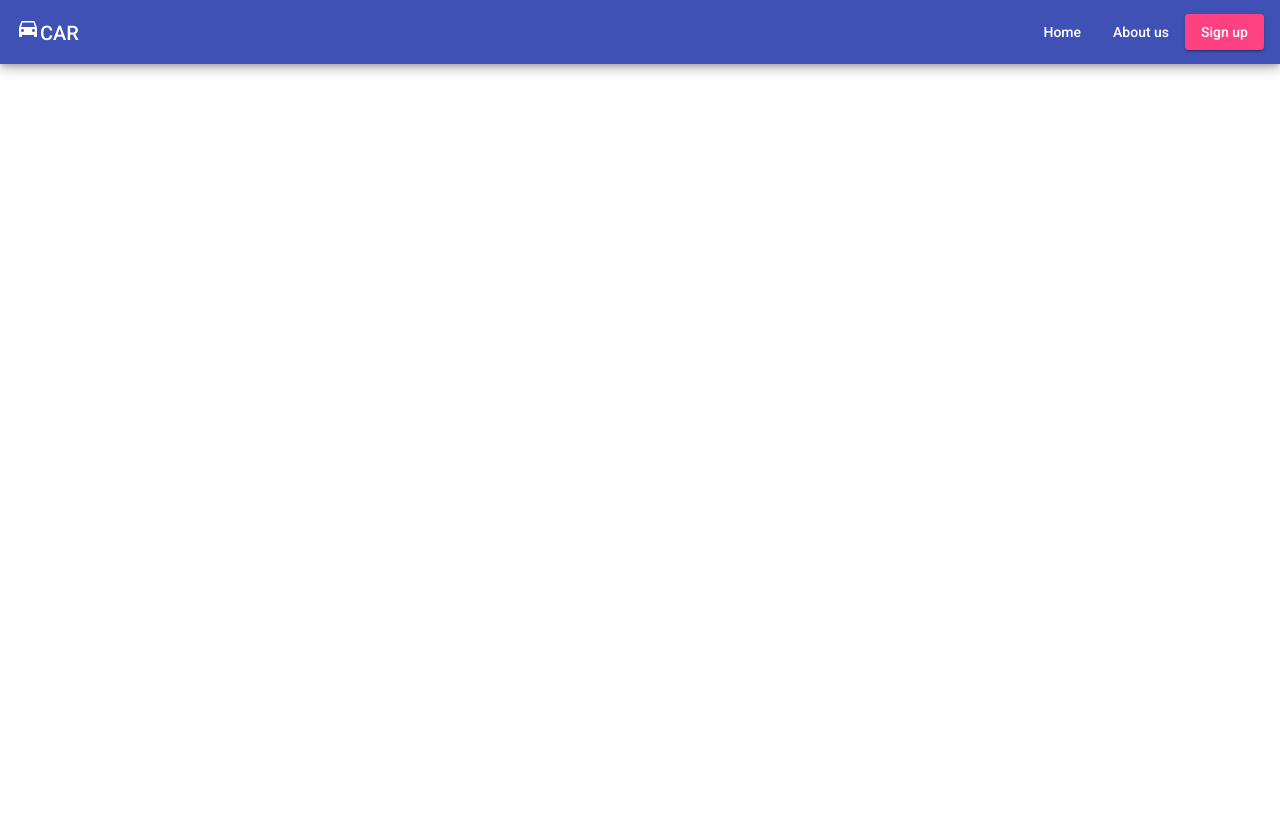
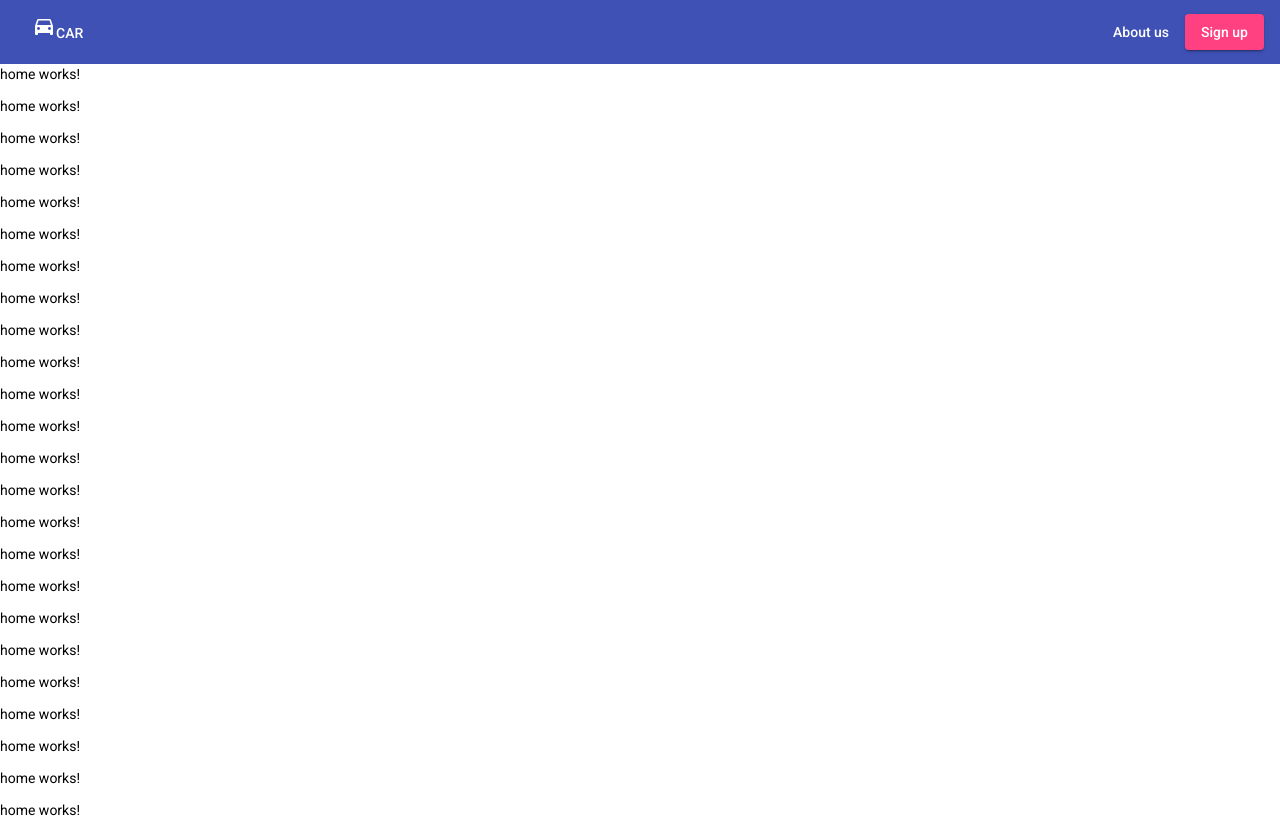
Before and after one commit to Jonte111/Car-forum, an Angular app in the folder frontend/: page / in a window 1280 px wide. Built offline with nearby package versions, Linux system fonts and the light colour scheme.

Commit message:
Fixed home routing.

```diff
--- a/frontend/src/app/app-routing.module.ts
+++ b/frontend/src/app/app-routing.module.ts
@@ -3,7 +3,7 @@ import { RouterModule, Routes } from '@angular/router';
 import { HomeComponent } from './pages/home/home.component';
 import {AboutUsComponent} from './pages/about-us/about-us.component'
 const routes: Routes = [
-  { path: 'home', component: HomeComponent},
+  { path: '', component: HomeComponent},
   { path: 'aboutus', component: AboutUsComponent},
 ];
 
--- a/frontend/src/app/components/navbar/navbar.component.html
+++ b/frontend/src/app/components/navbar/navbar.component.html
@@ -1,8 +1,6 @@
-<mat-toolbar color="primary" class="mat-elevation-z6">
-  <span><mat-icon>directions_car</mat-icon>CAR</span>
+<mat-toolbar color="primary" class="mat-elevation-z6" class="nav">
+  <a mat-button routerLink=""><span><mat-icon>directions_car</mat-icon>CAR</span></a>
   <div class="spacer"></div>
-
-  <a mat-button routerLink="home">Home</a>
   <a mat-button routerLink="aboutus">About us</a>
   <a mat-raised-button color="accent">Sign up</a>
 </mat-toolbar>
```
